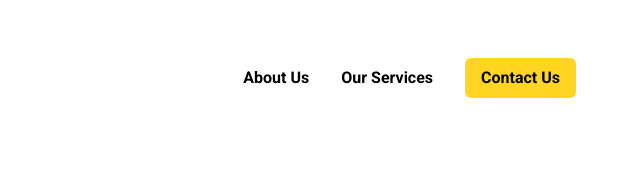
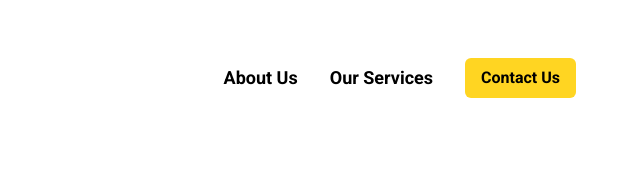
Before and after one commit to 4upz/Routez-Transportation, a Gatsby site: page / in a window 1280 px wide. Shown: the top 194 px of the page, 640-1280 px from the left. Built offline with nearby package versions, Linux system fonts and the light colour scheme; Gatsby itself is replaced by a stand-in of ours.

Commit message:
Fix font size for header (last push I promise)

```diff
--- a/src/components/Headers/HeaderNavItem.jsx
+++ b/src/components/Headers/HeaderNavItem.jsx
@@ -8,6 +8,7 @@ const HeaderNavItem = ({ children, isLast, to }) => {
       mb={{ base: isLast ? 0 : 8, sm: 0 }}
       mr={{ base: 0, sm: isLast ? 0 : 8 }}
       display="block"
+      fontSize={18}
     >
       <Link to={to}>{children}</Link>
     </Text>
```
